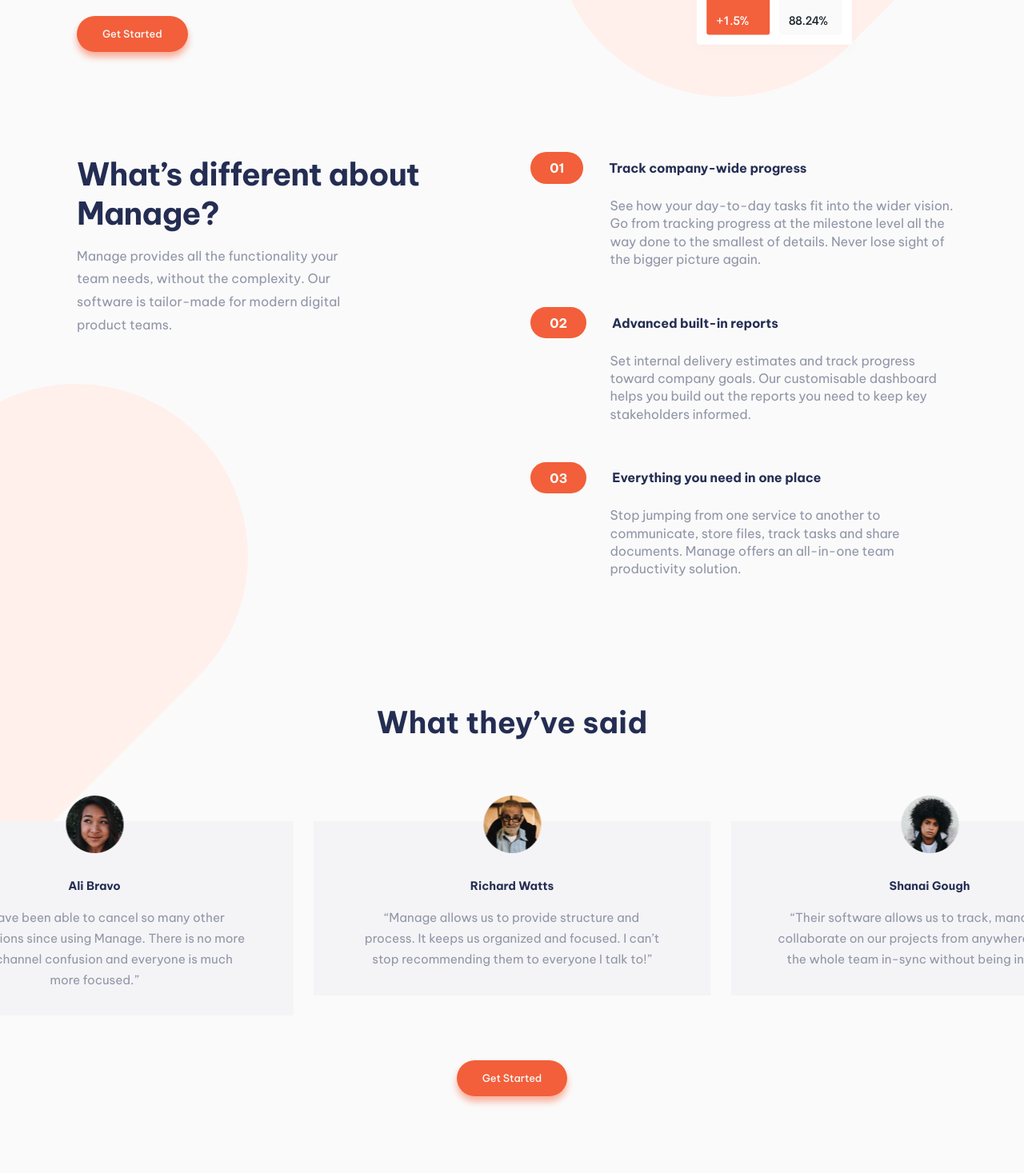
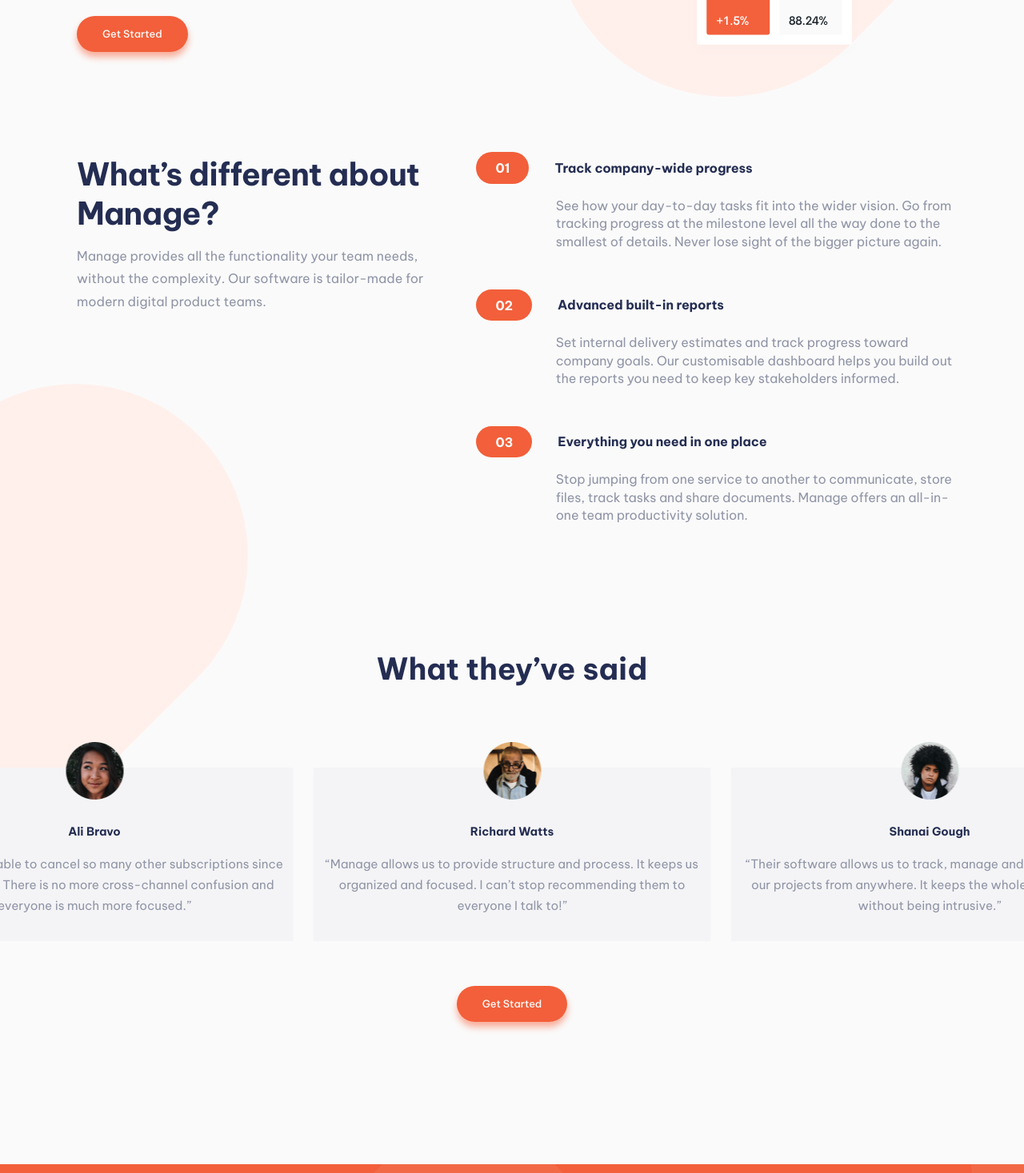
Before and after one commit to adityaphasu/manage-landing-page, a React (Vite) app: page / in a window 1280 px wide. Shown: the part 543-2010 px from the top of the page at 80% size. Built offline with nearby package versions, Linux system fonts and the light colour scheme.

Commit message:
adjust padding

```diff
--- a/src/components/AboutSection/AboutSection.scss
+++ b/src/components/AboutSection/AboutSection.scss
@@ -13,11 +13,11 @@
     font-size: 1rem;
     padding: 3rem 4.5rem;
     @include flex(space-between, flex-start);
-    gap: 5rem;
-  }
 
-  @include mq(extra-large) {
-    padding: 3rem 8.5rem;
+    @include mq(extra-large) {
+      padding: 3rem 8.5rem;
+      gap: 5rem;
+    }
   }
 
   p {
@@ -39,7 +39,9 @@
         top: 20.9rem;
         right: 30.8rem;
       }
+    }
 
+    @include mq(extra-large) {
       p {
         padding-right: 6rem;
       }
--- a/src/components/TestimonialSection/TestimonialSection.scss
+++ b/src/components/TestimonialSection/TestimonialSection.scss
@@ -20,8 +20,12 @@
     cursor: grab;
 
     @include mq(large) {
+      padding: 1rem 0.5rem 2rem;
+      margin-bottom: 1.5rem;
+    }
+
+    @include mq(extra-large) {
       padding: 1rem 3.59rem 2rem;
-      margin-bottom: 1.5rem;
     }
 
     p {
```
